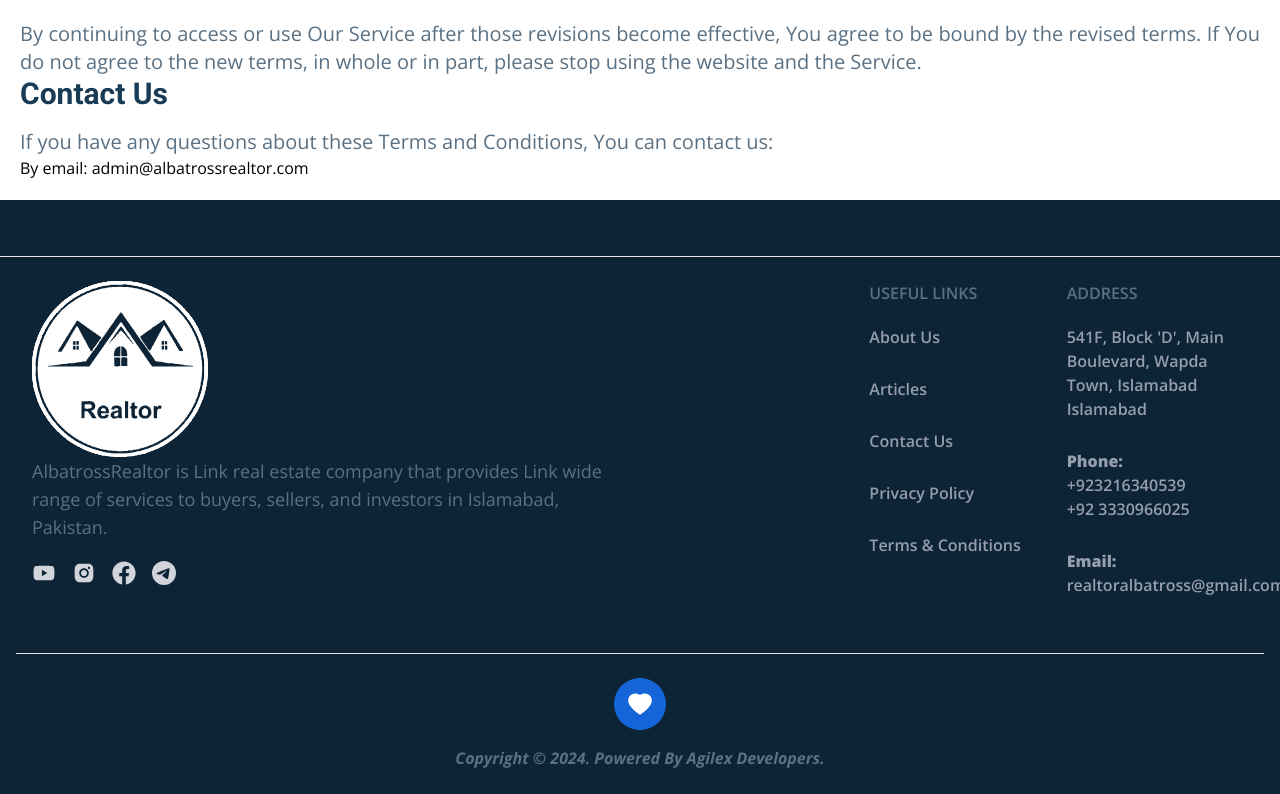
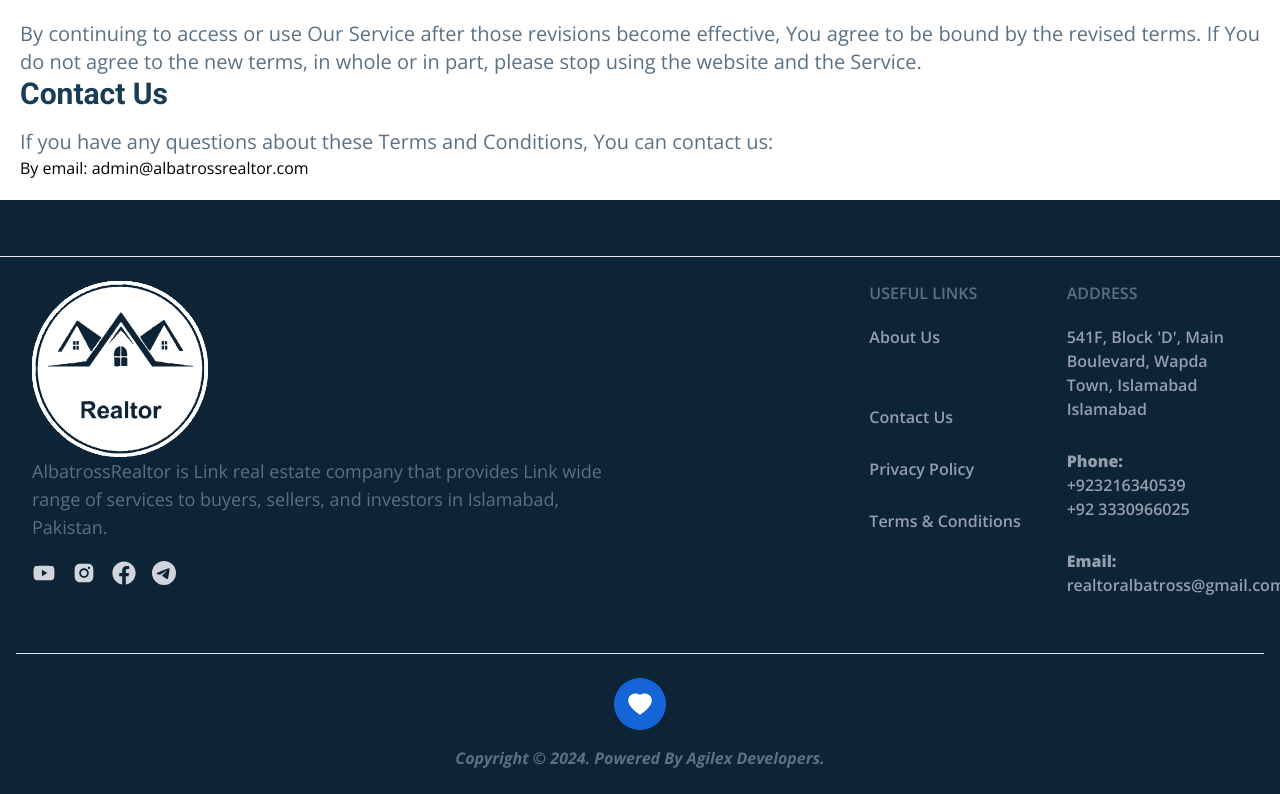
Before and after one commit to Talha4219/react-app, a React (Create React App) app: page /term in a window 1280 px wide. Shown: the part 3880-4674 px from the top of the page. Built offline with nearby package versions, Linux system fonts and the light colour scheme; what @tiptap/extension-color would draw is missing.

Commit message:
Update Footer.jsx

```diff
--- a/src/components/Footer.jsx
+++ b/src/components/Footer.jsx
@@ -70,7 +70,7 @@ function Footer() {
               <Link to="/about">About Us</Link>
               </li>
               <li className="block pb-2  font-semibold text-blueGray-600 hover:text-blueGray-800 text-[#959EAD]  mt-5 space-y-4 md:text-base">
-              <Link to="/blogs">Articles</Link>
+{/*               <Link to="/blogs">Articles</Link> */}
 
               </li>
               <li className="block pb-2  font-semibold text-blueGray-600 hover:text-blueGray-800 text-[#959EAD]  mt-5 space-y-4 md:text-base">
```
